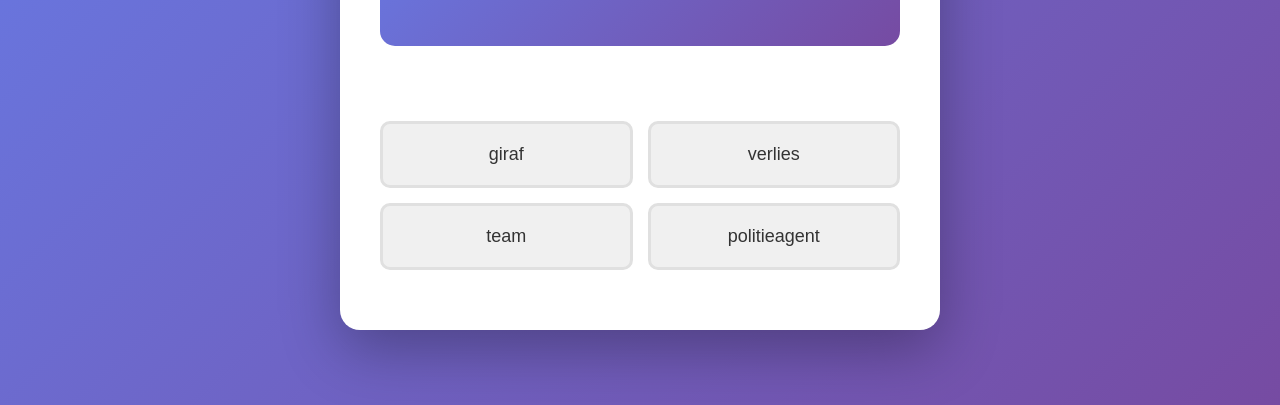
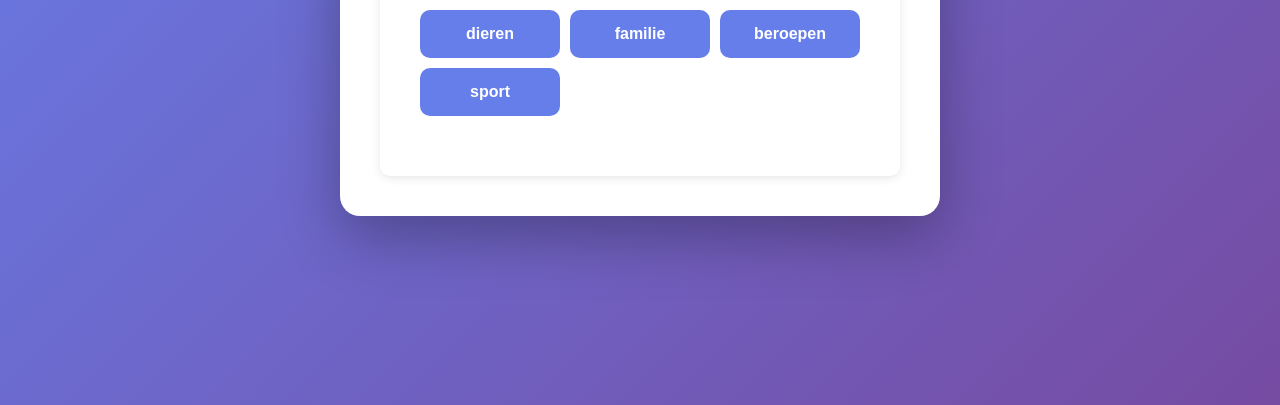
Before and after one commit to mustaphaz/mustaphaz.github.io, a plain HTML site: page docs/mofrad_app/mofrad_app_v0.html in a window 1280 px wide. Shown: the part 395-800 px from the top of the page. Drawn offline with Linux system fonts and the light colour scheme; a web font is replaced by a local one.

Commit message:
add button to select theme

```diff
--- a/docs/mofrad_app/mofrad_app_v0.html
+++ b/docs/mofrad_app/mofrad_app_v0.html
@@ -111,6 +111,50 @@
             cursor: not-allowed;
         }
 
+        .reset-btn {
+            background: #6c757d;
+            margin-top: 10px;
+        }
+
+        .reset-btn:hover {
+            background: #5a6268;
+        }
+
+        button {
+            font-size: 1em;
+            padding: 15px 30px;
+            background: #667eea;
+            color: white;
+            border: none;
+            border-radius: 10px;
+            cursor: pointer;
+            transition: background 0.3s, transform 0.1s;
+            font-weight: bold;
+        }
+
+        button:hover {
+            background: #5568d3;
+        }
+
+        button:active {
+            transform: scale(0.98);
+        }
+
+        .select-container {
+            text-align: center;
+            background: white;
+            padding: 40px;
+            border-radius: 10px;
+            box-shadow: 0 2px 10px rgba(0, 0, 0, 0.1);
+        }
+
+        .button-grid {
+            display: grid;
+            grid-template-columns: repeat(3, 1fr);
+            gap: 10px;
+            margin-bottom: 20px;
+        }
+
         .feedback {
             text-align: center;
             font-size: 24px;
@@ -195,11 +239,16 @@
 <body>
 <div class="container">
     <h1>Arabisch - Nederlands</h1>
+    <div class="select-container" id="select-container">
+        <h1>Kies een thema</h1>
+        <div class="button-grid" id="buttonContainer"></div>
+    </div>
+    <div class="game-container hidden" id="game-container">
         <div class="score">Score: <span id="score">0</span> / <span id="total">0</span></div>
         <div class="question-box">
             <div class="arabic-word" id="arabicWord">...</div>
         </div>
-    <div id="unicorn-container" class="unicorn-container hidden">
+        <div class="unicorn-container hidden" id="unicorn-container">
             <div class="unicorn">🦄</div>
         </div>
         <div class="feedback" id="feedback"></div>
@@ -213,6 +262,10 @@
 
         <button class="next-btn hidden" id="nextBtn" onclick="nextQuestion()">Volgende</button>
     </div>
+    <div class="controls">
+        <button class="reset-btn hidden" id="reset-btn" onclick="createButtons()">Opnieuw beginnen</button>
+    </div>
+</div>
 
 <script>
     let words = [];
@@ -220,6 +273,12 @@
     let correctAnswer = null;
     let score = 0;
     let total = 0;
+    let themes = [
+        {fileName: "animals", displayName: "dieren"},
+        {fileName: "family", displayName: "familie"},
+        {fileName: "occupation", displayName: "beroepen"},
+        {fileName: "sports", displayName: "sport"},
+    ]
 
     function parseCSV(text) {
         const lines = text.trim().split('\n');
@@ -238,11 +297,13 @@
         return data;
     }
 
-    async function loadWords() {
+    async function loadWords(theme) {
+        console.log('Selected theme:' + theme)
         try {
-            const response = await fetch('words.csv');
+            const response = await fetch('words/' + theme + '.csv');
             const csvText = await response.text();
             words = parseCSV(csvText);
+            showGame()
             nextQuestion();
         } catch (error) {
             console.error('Error loading words:', error);
@@ -294,7 +355,7 @@
             buttons[selected].classList.add('correct');
             document.getElementById('feedback').textContent = '✓ Goed!';
             document.getElementById('feedback').className = 'feedback correct';
-            if(score % 2 === 0) showUnicorn();
+            if (score % 5 === 0) showUnicorn();
         } else {
             buttons[selected].classList.add('incorrect');
             buttons[correctAnswer].classList.add('correct');
@@ -305,15 +366,51 @@
         document.getElementById('nextBtn').classList.remove('hidden');
     }
 
-    function showUnicorn(){
+    function showUnicorn() {
         document.getElementById('unicorn-container').classList.remove('hidden');
     }
 
-    function hideUnicorn(){
+    function hideUnicorn() {
         document.getElementById('unicorn-container').classList.add('hidden');
     }
 
-    loadWords();
+    function showGame() {
+        document.getElementById('game-container').classList.remove('hidden');
+        document.getElementById('select-container').classList.add('hidden');
+        document.getElementById('reset-btn').classList.remove('hidden');
+    }
+
+    function hideGame() {
+        document.getElementById('select-container').classList.remove('hidden');
+        document.getElementById('game-container').classList.add('hidden');
+        document.getElementById('reset-btn').classList.add('hidden');
+
+    }
+
+    function removeAllChildNodes(parent) {
+        while (parent.firstChild) {
+            parent.removeChild(parent.firstChild);
+        }
+    }
+
+    function createButtons() {
+        const container = document.getElementById('buttonContainer');
+        removeAllChildNodes(container)
+        for (let i = 0; i < themes.length; i++) {
+            const button = document.createElement('button');
+            button.className = 'number-button';
+            button.textContent = themes[i].displayName;
+            button.onclick = () => {
+                loadWords(themes[i].fileName);
+            };
+            container.appendChild(button);
+        }
+
+        hideGame()
+    }
+
+    createButtons()
+    hideGame()
 </script>
 </body>
 </html>
--- a/docs/mofrad_app/words.csv
+++ /dev/null
@@ -1,205 +0,0 @@
-arabic,dutch
-أَبٌ,vader
-أُمٌّ,moeder
-أَخٌ,broer
-أُخْتٌ,zus
-جَدٌّ,grootvader
-جَدَّةٌ,grootmoeder
-عَمٌّ,oom (vaderszijde)
-عَمَّةٌ,tante (vaderszijde)
-خَالٌ,oom (moederszijde)
-خَالَةٌ,tante (moederszijde)
-اِبْنٌ,zoon
-بِنْتٌ,dochter
-حَفِيدٌ,kleinzoon
-حَفِيدَةٌ,kleindochter
-زَوْجٌ,echtgenoot
-زَوْجَةٌ,echtgenote
-وَالِدٌ,vader
-وَالِدَةٌ,moeder
-أَوْلاَدٌ,kinderen
-عَائِلَةٌ,familie
-أُسْرَةٌ,gezin
-قَرِيبٌ,familielid
-أَقَارِبُ,familieleden
-صَدِيقٌ,vriend
-صَدِيقَةٌ,vriendin
-خُبْزٌ,brood
-مَاءٌ,water
-حَلِيبٌ,melk
-قَهْوَةٌ,koffie
-شَايٌ,thee
-عَصِيرٌ,sap
-لَحْمٌ,vlees
-دَجَاجٌ,kip
-سَمَكٌ,vis
-أَرُزٌّ,rijst
-مَكَرُونَةٌ,pasta
-خُضْرَوَاتٌ,groenten
-فَوَاكِهُ,fruit
-تُفَّاحٌ,appel
-مَوْزٌ,banaan
-بُرْتُقَالٌ,sinaasappel
-عِنَبٌ,druiven
-بَطَاطَا,aardappel
-طَمَاطِمُ,tomaat
-خِيَارٌ,komkommer
-جَزَرٌ,wortel
-بَصَلٌ,ui
-ثُومٌ,knoflook
-فُلْفُلٌ,peper
-مِلْحٌ,zout
-سُكَّرٌ,suiker
-زُبْدَةٌ,boter
-جُبْنٌ,kaas
-بَيْضٌ,eieren
-كَعْكٌ,cake
-بِسْكُوِيتٌ,koekjes
-شُوكُولاَتَةٌ,chocolade
-آيْس كْرِيمٌ,ijs
-طَعَامٌ,eten
-فُطُورٌ,ontbijt
-غَدَاءٌ,lunch
-عَشَاءٌ,avondeten
-وَجْبَةٌ,maaltijd
-بَيْتٌ,huis
-غُرْفَةٌ,kamer
-غُرْفَةُ نَوْمٍ,slaapkamer
-حَمَّامٌ,badkamer
-مَطْبَخٌ,keuken
-صَالُونٌ,woonkamer
-بَابٌ,deur
-نَافِذَةٌ,raam
-سَقْفٌ,plafond
-أَرْضِيَّةٌ,vloer
-جِدَارٌ,muur
-سُلَّمٌ,trap
-شُرْفَةٌ,balkon
-حَدِيقَةٌ,tuin
-سَرِيرٌ,bed
-كُرْسِيٌّ,stoel
-طَاوِلَةٌ,tafel
-خِزَانَةٌ,kast
-أَرِيكَةٌ,bank
-مِرْآةٌ,spiegel
-سَاعَةٌ,klok
-مِصْبَاحٌ,lamp
-سِجَّادَةٌ,tapijt
-وِسَادَةٌ,kussen
-بَطَّانِيَّةٌ,deken
-تِلْفَازٌ,televisie
-حَاسُوبٌ,computer
-هَاتِفٌ,telefoon
-ثَلاَّجَةٌ,koelkast
-فُرْنٌ,oven
-غَسَّالَةٌ,wasmachine
-مِكْوَاةٌ,strijkijzer
-كُرَةُ قَدَمٍ,voetbal
-كُرَةُ سَلَّةٍ,basketbal
-كُرَةٌ طَائِرَةٌ,volleybal
-تِنِسٌ,tennis
-سِبَاحَةٌ,zwemmen
-رِيَاضَةٌ,sport
-لاَعِبٌ,speler
-مَلْعَبٌ,veld
-كُرَةٌ,bal
-هَدَفٌ,doel
-فَرِيقٌ,team
-مُبَارَاةٌ,wedstrijd
-فَوْزٌ,winst
-خَسَارَةٌ,verlies
-رُكُوبُ الدَّرَّاجَةِ,fietsen
-جَرْيٌ,rennen
-رُكْبَةٌ,knie
-قَدَمٌ,voet
-يَدٌ,hand
-جِمْنَازِيُومٌ,sportschool
-تَدْرِيبٌ,training
-مُدَرِّبٌ,coach
-بَطَلٌ,kampioen
-مِيدَالِيَّةٌ,medaille
-طَبِيبٌ,arts
-مُمَرِّضَةٌ,verpleegster
-مُهَنْدِسٌ,ingenieur
-مُعَلِّمٌ,leraar
-مُعَلِّمَةٌ,lerares
-طَالِبٌ,student
-طَالِبَةٌ,studente
-طَبَّاخٌ,kok
-نَادِلٌ,ober
-نَادِلَةٌ,serveerster
-سَائِقٌ,chauffeur
-شُرْطِيٌّ,politieagent
-رَجُلُ إِطْفَاءٍ,brandweerman
-مُحَامٍ,advocaat
-قَاضٍ,rechter
-صَحَفِيٌّ,journalist
-كَاتِبٌ,schrijver
-فَنَّانٌ,kunstenaar
-مُوسِيقِيٌّ,muzikant
-رَسَّامٌ,schilder
-مُصَوِّرٌ,fotograaf
-مُبَرْمِجٌ,programmeur
-عَالِمٌ,wetenschapper
-بَائِعٌ,verkoper
-بَائِعَةٌ,verkoopster
-مُحَاسِبٌ,accountant
-مُدِيرٌ,manager
-مُوَظَّفٌ,werknemer
-عَامِلٌ,arbeider
-نَجَّارٌ,timmerman
-كَهْرَبَائِيٌّ,elektricien
-سَبَّاكٌ,loodgieter
-حَلاَّقٌ,kapper
-مُزَارِعٌ,boer
-قِطٌّ,kat
-قِطَّةٌ,kat (vrouwelijk)
-كَلْبٌ,hond
-كَلْبَةٌ,hond (vrouwelijk)
-حِصَانٌ,paard
-بَقَرَةٌ,koe
-خَرُوفٌ,schaap
-مَاعِزٌ,geit
-حِمَارٌ,ezel
-جَمَلٌ,kameel
-فِيلٌ,olifant
-أَسَدٌ,leeuw
-نَمِرٌ,tijger
-دُبٌّ,beer
-ذِئْبٌ,wolf
-ثَعْلَبٌ,vos
-أَرْنَبٌ,konijn
-فَأْرٌ,muis
-جُرَذٌ,rat
-قِرْدٌ,aap
-زَرَافَةٌ,giraf
-فَرَسُ النَّهْرِ,nijlpaard
-وَحِيدُ القَرْنِ,neushoorn
-غُزَالٌ,hert
-طَائِرٌ,vogel
-بَطَّةٌ,eend
-دَجَاجَةٌ,kip
-دِيكٌ,haan
-حَمَامَةٌ,duif
-بَبَّغَاءُ,papegaai
-نَسْرٌ,adelaar
-بُومَةٌ,uil
-عُصْفُورٌ,mus
-غُرَابٌ,kraai
-سَمَكَةٌ,vis
-دُولْفِينٌ,dolfijn
-قِرْشٌ,haai
-حُوتٌ,walvis
-أَخْطَبُوطٌ,octopus
-سُلَحْفَاةٌ,schildpad
-ثُعْبَانٌ,slang
-تِمْسَاحٌ,krokodil
-ضِفْدَعٌ,kikker
-فَرَاشَةٌ,vlinder
-نَحْلَةٌ,bij
-نَمْلَةٌ,mier
-عَنْكَبُوتٌ,spin
-حَيَوَانٌ,dier
-حَيَوَانَاتٌ,dieren
-حَيَوَانٌ أَلِيفٌ,huisdier
-حَيَوَانٌ بَرِّيٌّ,wild dier
```
Also changed, not shown: docs/mofrad_app/words/animals.csv (added, +52 -0 lines), docs/mofrad_app/words/family.csv (added, +26 -0 lines), docs/mofrad_app/words/home.csv (added, +71 -0 lines), docs/mofrad_app/words/occupation.csv (added, +35 -0 lines), docs/mofrad_app/words/sports.csv (added, +25 -0 lines). Lines whose indentation alone changed are shown as unchanged.
